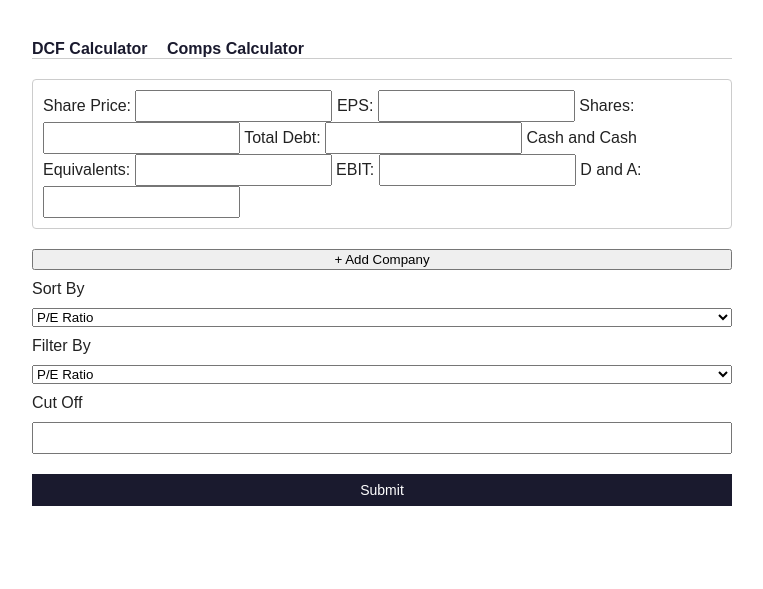
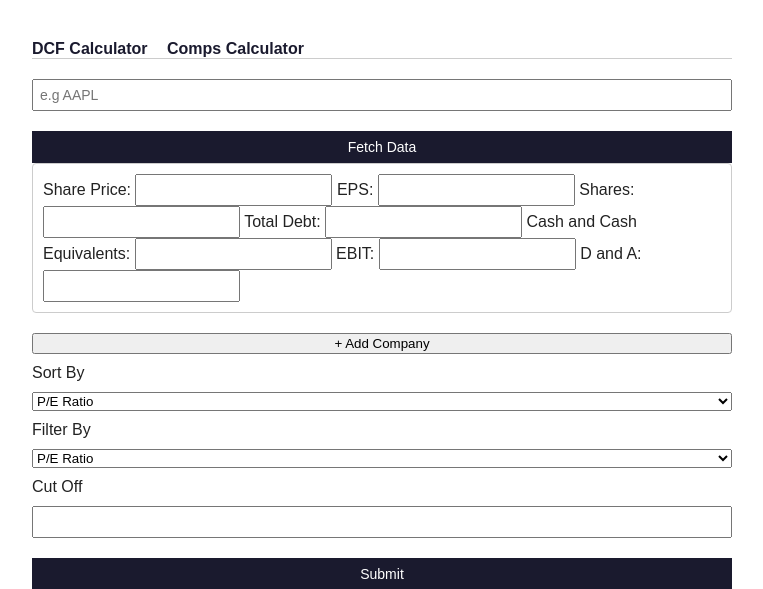
Before and after one commit to kartik-571/DCF-comps-valuation, a Flask app: page /comps in a window 1280 px wide. Shown: the top 589 px of the page, without its empty margins (258-1021 px from the left). Run offline with Flask 3, Linux system fonts and the light colour scheme.

Commit message:
Add ticker-based data pre-fill for comps form using FMP API

```diff
--- a/app.py
+++ b/app.py
@@ -1,11 +1,14 @@
 # This DCF model was developed with the help of claude AI, and it was mainly used to help with understanding
 # financial terminology, equations and concepts as well as help with reviewing and pointing out potential bugs in code.
 # All the code and script was written, and tested by me.
-
+from dotenv import load_dotenv
+import os
 from flask import Flask, request, render_template
-
+from finance.data_fetch import fetch_company_data
 from finance.dcf import run_dcf_analysis, sensitivity_analysis
 from finance.comps import comp_multiple_calculation,rank_comps, filter_comps
+load_dotenv()
+api_key = os.getenv("FMP_API_KEY")
 
 app = Flask(__name__)
 
@@ -41,28 +44,33 @@ def home():
 @app.route('/comps', methods=["GET", "POST"])
 def comps():
     if request.method == "POST":
-        try:
-            sort_by = request.form["sort_by"]
-            filter_by = request.form["filter_by"]
-            cut_off = float(request.form["cut_off"])
-            companies = []
-            company_count = int(request.form["company_count"])
-            for i in range(1, company_count + 1):
-                 companies.append({
-                 "share_price": float(request.form[f"share_price_{i}"]),
-                 "eps": float(request.form[f"eps_{i}"]),
-                 "shares_outstanding": float(request.form[f"shares_outstanding_{i}"]),
-                 "total_debt": float(request.form[f"total_debt_{i}"]),
-                 "cash_and_cash_equivalents": float(request.form[f"cash_and_cash_equivalents_{i}"]),
-                 "ebit": float(request.form[f"ebit_{i}"]),
-                 "d_and_a": float(request.form[f"d_and_a_{i}"])
-                    })
-            comp_result = comp_multiple_calculation(companies)
-            sorted_comp_result = rank_comps(comp_result, sort_by)
-            filtered_comp_result = filter_comps(comp_result, filter_by, cut_off)
-            return render_template("comps_result.html", comp_result=comp_result, sorted_comp_result=sorted_comp_result, filtered_comp_result=filtered_comp_result)
-        except ValueError as e:
-            return render_template("error.html", error_message=str(e) + " Please ensure all inputs are valid numbers.")
+        if "ticker" in request.form:
+            ticker = request.form["ticker"]
+            fetched_data = fetch_company_data(ticker, api_key)
+            return render_template("comps.html", fetched_data=fetched_data)
+        else:
+            try:
+                sort_by = request.form["sort_by"]
+                filter_by = request.form["filter_by"]
+                cut_off = float(request.form["cut_off"])
+                companies = []
+                company_count = int(request.form["company_count"])
+                for i in range(1, company_count + 1):
+                    companies.append({
+                    "share_price": float(request.form[f"share_price_{i}"]),
+                    "eps": float(request.form[f"eps_{i}"]),
+                    "shares_outstanding": float(request.form[f"shares_outstanding_{i}"]),
+                    "total_debt": float(request.form[f"total_debt_{i}"]),
+                    "cash_and_cash_equivalents": float(request.form[f"cash_and_cash_equivalents_{i}"]),
+                    "ebit": float(request.form[f"ebit_{i}"]),
+                    "d_and_a": float(request.form[f"d_and_a_{i}"])
+                       })
+                comp_result = comp_multiple_calculation(companies)
+                sorted_comp_result = rank_comps(comp_result, sort_by)
+                filtered_comp_result = filter_comps(comp_result, filter_by, cut_off)
+                return render_template("comps_result.html", comp_result=comp_result, sorted_comp_result=sorted_comp_result, filtered_comp_result=filtered_comp_result)
+            except ValueError as e:
+                return render_template("error.html", error_message=str(e) + " Please ensure all inputs are valid numbers.")
     return render_template('comps.html')
 
 
--- a/templates/comps.html
+++ b/templates/comps.html
@@ -5,16 +5,20 @@
 {% extends "base.html" %}
 {% block title %}Comps calculator{% endblock %}
 {% block content %}
+<form method="POST">
+    <input type="text" name="ticker" placeholder="e.g AAPL">
+    <input type="submit" value="Fetch Data">
+</form>
     <form method="POST">
         <div id="companies-container">
             <div class="company-row">
-            Share Price: <input type="text" name="share_price_1">
-            EPS: <input type="text" name="eps_1">
-            Shares: <input type="text" name="shares_outstanding_1">
-            Total Debt: <input type="text" name="total_debt_1">
-            Cash and Cash Equivalents: <input type="text" name="cash_and_cash_equivalents_1">
-            EBIT: <input type="text" name="ebit_1">
-            D and A: <input type="text" name="d_and_a_1">
+            Share Price: <input type="text" name="share_price_1" value="{{ fetched_data.share_price if fetched_data else '' }}">
+            EPS: <input type="text" name="eps_1" value="{{ fetched_data.eps if fetched_data else '' }}">
+            Shares: <input type="text" name="shares_outstanding_1" value="{{ fetched_data.shares_outstanding if fetched_data else '' }}">
+            Total Debt: <input type="text" name="total_debt_1" value="{{ fetched_data.total_debt if fetched_data else '' }}">
+            Cash and Cash Equivalents: <input type="text" name="cash_and_cash_equivalents_1" value="{{ fetched_data.cash_and_cash_equivalents if fetched_data else '' }}">
+            EBIT: <input type="text" name="ebit_1" value="{{ fetched_data.ebit if fetched_data else '' }}">
+            D and A: <input type="text" name="d_and_a_1" value="{{ fetched_data.d_and_a if fetched_data else '' }}">
             </div>
             </div>
             <button type="button" id="add-company">+ Add Company</button>
--- a/templates/error.html
+++ b/templates/error.html
@@ -1,3 +1,7 @@
+<!--This DCF model was developed with the help of claude AI, and it was mainly used to help with understanding
+ financial terminology, equations and concepts as well as help with reviewing and pointing out potential bugs in code.
+ All the code and script was written, and tested by me-->
+
 {% extends "base.html" %}
 {% block content %}
 <h1>Oops! something went wrong.</h1>
```
Also changed, not shown: finance/data_fetch.py (added, +25 -0 lines), finance/comps.py (line endings or trailing spaces), finance/dcf.py (line endings or trailing spaces), static/style.css (line endings or trailing spaces), templates/comps_result.html (line endings or trailing spaces), templates/dcf_result.html (line endings or trailing spaces).
